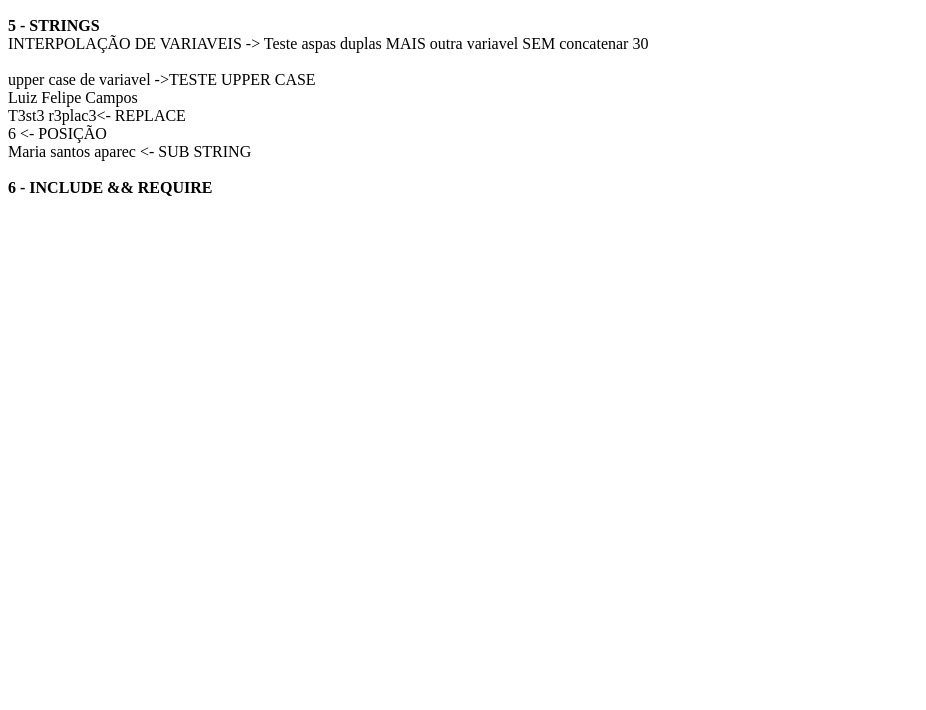
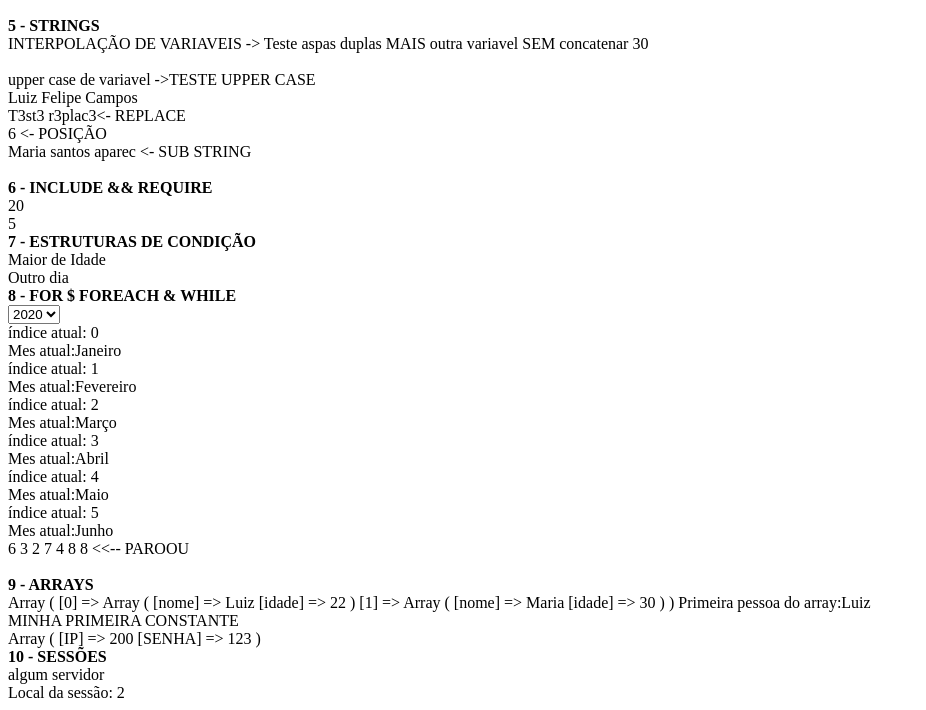
Before and after one commit to lrcampos97/PHP, a PHP site: page /basico.php in a window 1280 px wide. Shown: the part 279-989 px from the top of the page, without its empty margins (0-926 px from the left). Before the commit the page ends 475 px from the top, so only its background shows below. Run offline with PHP 8.4, Linux system fonts and the light colour scheme.

Commit message:
Novos conceitos

```diff
--- a/PHP/basico.php
+++ b/PHP/basico.php
@@ -71,7 +71,7 @@
          === --> COMPARA OS VALORES E OS TIPOS (IGUALDADE DE IDENTIDADE)
          != -> COMPARA VALOR
          !== -> COMPARA VALOR E TIPO DE DADO
-         <=> -> space chip -1 caso o da DIREITA é maior 0 caso sejam IGUAIS e 1 caso o da ESQUERDA é maior
+         <=> -> space chip, -1 caso o da DIREITA é maior, 0 caso sejam IGUAIS e 1 caso o da ESQUERDA é maior
          ?? -> coalesce
          $a++ ou ++$a ->
     */
@@ -151,8 +151,166 @@
 
     // ******************* INCLUDE && REQUIRE *********************
     /*
+        - boa prática: Colocar os arquivos include dentro de umas pasta "inc"
+
+        Diferença INCLUDE x REQUIRE
+        -> require: Obriga que o arquivo exista e que o arquivo esteja funcionando corretamente. Caso nao esteja funcionando ou nao existe,
+                    é gerado um erro FATAL, para a execução do sistema.
+        -> require_once(MAIS RECOMENDADO): garantir que chame apenas uma vez o arquivo, esse arquivo já pode ter sido chamado em outro
+                                           momento no código.
+        -> include: tenta funcionar mesmo que o arquivo não exista ou tenha algum problema. Tem mais recursos, por exemplo o
+                    diretório "includePath". Exemplo.: Caso eu realize o include do arquivo funcoes.php, o método pesquisa na pasta atual,
+                    caso não encontre, ele vai lá na pasta "includePath" verificar se existe. UTILIZAR O INCLUDE APENAS SE EU USO
+                    ESSA CONFIGURAÇÃO DE DIRETÓRIO.
+
 
     */
+
     echo "<br/> <strong> 6 - INCLUDE && REQUIRE </strong> <br/>";
 
+    require_once "inc/funcoes.php";
+
+    echo somar(10,10) . "<br />";
+
+    require_once "inc/funcoes.php";
+
+    echo subtrair(10,5);
+
+    // ******************* ESTRUTURAS DE CONDIÇÃO *********************
+    /*
+        - If ternário.
+        - switch case
+
+    */
+
+    echo "<br/> <strong> 7 - ESTRUTURAS DE CONDIÇÃO </strong> <br/>";
+
+    $maiorIdade = 18;
+    $minhaIdade = 22;
+
+    echo ($minhaIdade >= $maiorIdade ) ? "Maior de Idade" : "Menor de Idade" . "<br />";
+
+    $diaSemana = date("w");
+
+    switch ($diaSemana) {
+        case 0:
+            echo "<br /> Domingo";
+            break;
+
+        case 1:
+            echo "<br /> Segunda-feira";
+            break;
+
+        default:
+            echo "<br /> Outro dia";
+            break;
+    };
+
+
+    // ******************* FOR $ FOREACH & WHILE *********************
+    /*
+        - continue
+        - break
+
+    */
+
+    echo "<br/> <strong> 8 - FOR $ FOREACH & WHILE </strong> <br/>";
+
+    echo "<select>";
+
+    for($i = 2020; $i <= 2030; $i++){
+
+        echo '<option value="'.$i.'">'.$i.'</option>';
+    };
+    echo "</select> <br>";
+
+
+    $meses = array("Janeiro","Fevereiro","Março",
+                   "Abril","Maio","Junho");
+
+    foreach ($meses as $index => $mes) {
+        echo "índice atual: ".$index."<br>";
+        echo "Mes atual:". $mes. "<br>";
+    }
+
+    $condicao = true;
+
+    while ($condicao){
+        $numero = rand(1, 10);
+
+        if ($numero === 10) {
+            echo "<<-- PAROOU <br>";
+            $condicao = false;
+            break;
+        }
+
+        echo $numero . " ";
+    };
+
+
+    // ******************* Arrays *********************
+    /*
+        end -> traz o ultimo valor do array;
+        array_push -> adicionar um valor ao array.
+        json_encode
+        json_decode(colocar true para transformar em array)
+        define("nome",valor) -> constante
+    */
+
+    echo "<br/> <strong> 9 - ARRAYS </strong> <br/>";
+
+    $pessoas = array();
+
+    array_push($pessoas, array(
+        'nome'=>'Luiz',
+        'idade'=>22
+    ));
+
+    array_push($pessoas, array(
+        'nome'=>'Maria',
+        'idade'=>30
+    ));
+
+    print_r($pessoas);
+
+    echo "Primeira pessoa do array:". $pessoas[0]['nome'] . "<br>";
+
+    define("CONSTANTE","MINHA PRIMEIRA CONSTANTE");
+
+    echo CONSTANTE . "<br>";
+
+    define("ARRAY_CONSTANTE", [
+        'IP'=>"200",
+        'SENHA'=>123
+    ]);
+
+    print_r(ARRAY_CONSTANTE);
+
+
+        // ******************* sessões *********************
+    /*
+        session_start -> para dizer que vou usar sessões na página (toda página que vou usar sessão tem que ter esse comando)
+        session_id('posso passar o id de uma sessão existente') -> id da sessão
+        session_regenerate_id
+
+
+        Todas as e variaveis de sessões são armazenadas na pasta temp do computador.
+
+
+    */
+
+    echo "<br/> <strong> 10 - SESSÕES </strong> <br/>";
+
+    session_start();
+
+    $_SESSION['Servidor'] = "algum servidor";
+
+    //unset($_SESSION['Servidor']);
+
+    echo (isset($_SESSION['Servidor'])) ? $_SESSION['Servidor'] : "Unset";
+
+    echo "<br>" . "Local da sessão: " . session_status();
+
+
+
 ?>
--- /dev/null
+++ b/PHP/inc/funcoes.php
@@ -0,0 +1,13 @@
+<?php
+
+    // ******************* FUNÇÕES PARA TESTE *********************
+
+
+    function somar($a, $b){
+        return $a + $b;
+    }
+
+    function subtrair($a, $b){
+        return $a - $b;
+    }
+?>
--- a/PHP/index.php
+++ b/PHP/index.php
@@ -1,2 +1,3 @@
 <?php
     echo "hello";
+?>
```
